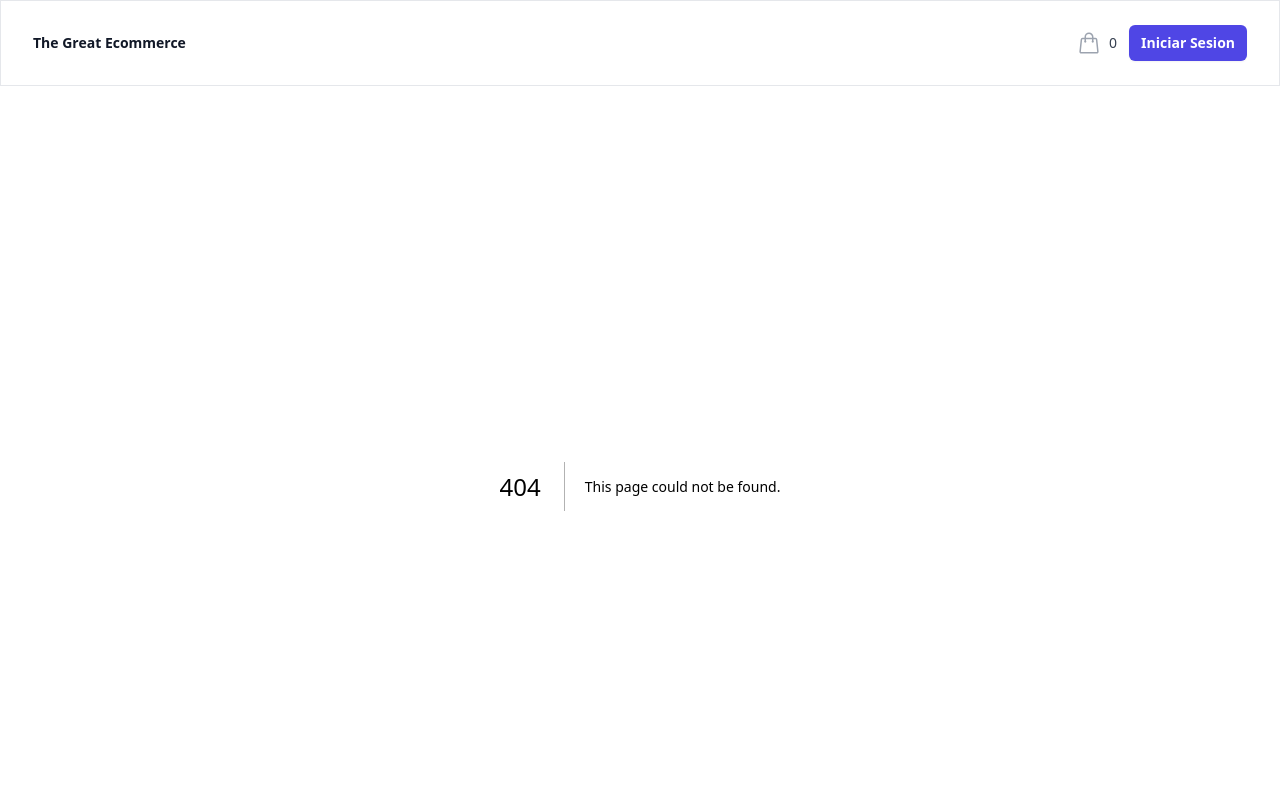
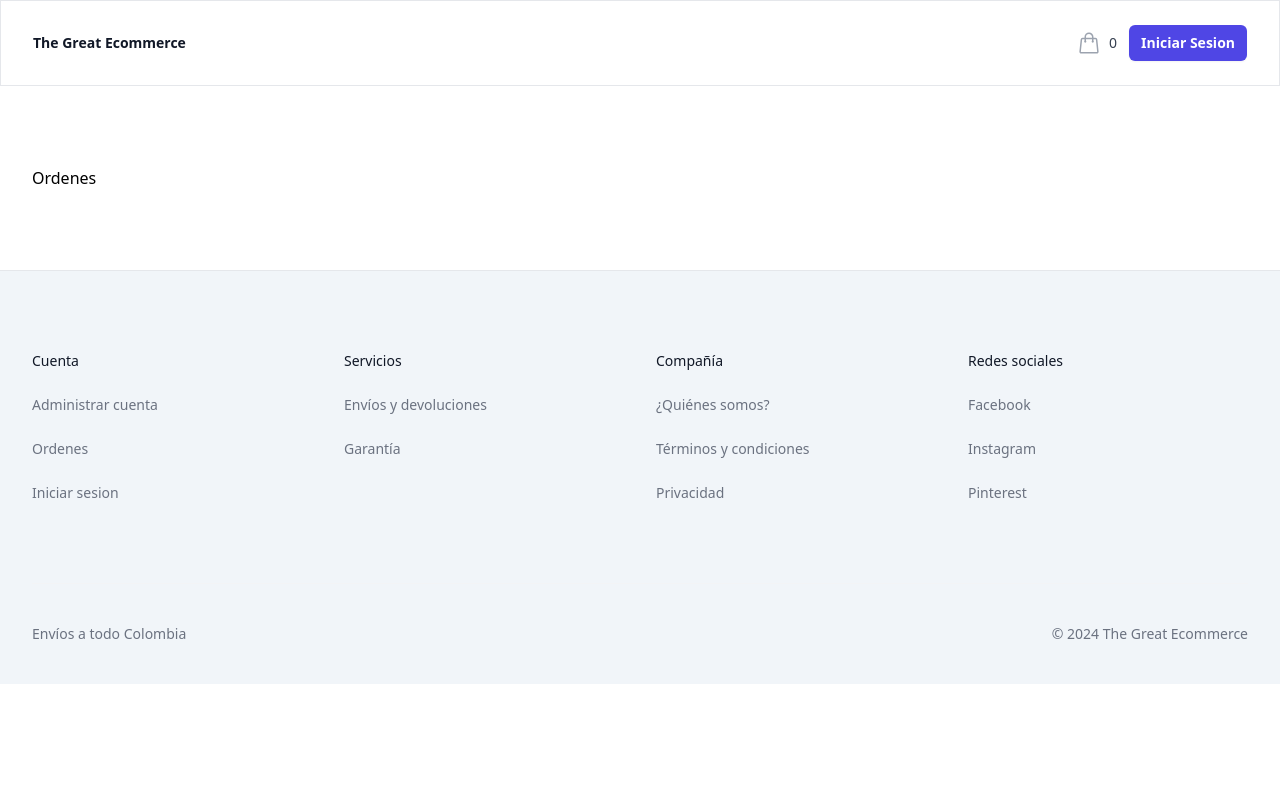
Before and after one commit to Pool2004/TheGreatEcommerce---Front, a Next.js app: page /backoffice/order in a window 1280 px wide. Before the commit this address had no page. Shown: the top 800 px of the page. Built offline with nearby package versions, Linux system fonts and the light colour scheme.

Commit message:
Add: checkpoint table

```diff
--- /dev/null
+++ b/src/app/backoffice/order/OrdersPage.jsx
@@ -0,0 +1,12 @@
+"use clients";
+import React from "react";
+
+const OrdersPage = () => {
+  return (
+    <main className="mx-auto max-w-7xl p-6 lg:px-8 lg:py-20">
+      <h1>Ordenes</h1>
+    </main>
+  );
+};
+
+export default OrdersPage;
--- /dev/null
+++ b/src/app/backoffice/order/page.jsx
@@ -0,0 +1,5 @@
+import OrdersPage from "./OrdersPage";
+
+export default function Orders() {
+  return <OrdersPage />;
+}
```
